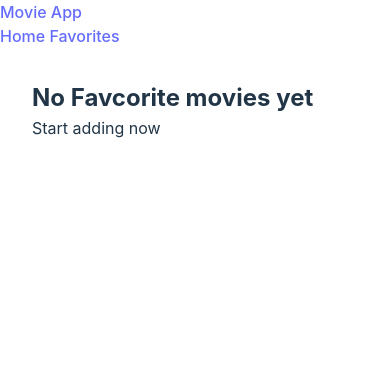
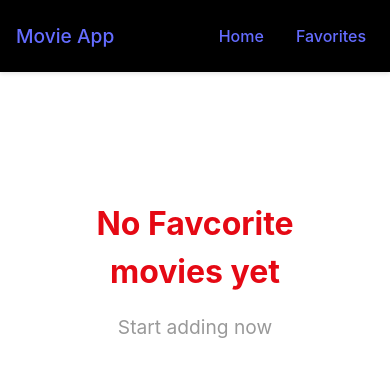
Before and after one commit to AffanA-1/ReactProjects, a React (Vite) app in the folder practiseProj_2/movieApp/movieApp/: page /favorites in a window 390 px wide. Shown: the top 376 px of the page. Built offline with nearby package versions, Linux system fonts and the light colour scheme.

Commit message:
Feat: Added basic Skeleton for Context

```diff
--- a/practiseProj_2/movieApp/movieApp/src/components/NavBar.jsx
+++ b/practiseProj_2/movieApp/movieApp/src/components/NavBar.jsx
@@ -1,5 +1,5 @@
 import { Link } from "react-router-dom";
-
+import '../css/Navbar.css'
 
 function NavBar (){
     return <nav className="navbar">
--- /dev/null
+++ b/practiseProj_2/movieApp/movieApp/src/css/Favorites.css
@@ -0,0 +1,51 @@
+.favorites {
+  padding: 2rem;
+  width: 100%;
+  box-sizing: border-box;
+}
+
+.favorites h2 {
+  margin-bottom: 2rem;
+  text-align: center;
+  font-size: 2.5rem;
+  color: #ffffff;
+  text-shadow: 2px 2px 4px rgba(0, 0, 0, 0.3);
+}
+
+.favorites-empty {
+  text-align: center;
+  padding: 4rem 2rem;
+  background-color: rgba(255, 255, 255, 0.05);
+  border-radius: 12px;
+  margin: 2rem auto;
+  max-width: 600px;
+}
+
+.favorites-empty h2 {
+  margin-bottom: 1rem;
+  font-size: 2rem;
+  color: #e50914;
+}
+
+.favorites-empty p {
+  color: #999;
+  font-size: 1.2rem;
+  line-height: 1.6;
+}
+
+
+/* Animation for new favorites being added */
+@keyframes fadeIn {
+  from {
+    opacity: 0;
+    transform: translateY(20px);
+  }
+  to {
+    opacity: 1;
+    transform: translateY(0);
+  }
+}
+
+.movies-grid > * {
+  animation: fadeIn 0.3s ease-out forwards;
+}
--- /dev/null
+++ b/practiseProj_2/movieApp/movieApp/src/css/Navbar.css
@@ -0,0 +1,47 @@
+.navbar {
+  background-color: #000000;
+  padding: 1rem 2rem;
+  display: flex;
+  justify-content: space-between;
+  align-items: center;
+  box-shadow: 0 2px 4px rgba(0, 0, 0, 0.1);
+}
+
+.navbar-brand {
+  font-size: 1.5rem;
+  font-weight: bold;
+}
+
+.navbar-links {
+  display: flex;
+  gap: 2rem;
+}
+
+.nav-link {
+  font-size: 1rem;
+  padding: 0.5rem 1rem;
+  border-radius: 4px;
+  transition: background-color 0.2s;
+}
+
+.nav-link:hover {
+  background-color: rgba(255, 255, 255, 0.1);
+}
+
+@media (max-width: 768px) {
+  .navbar {
+    padding: 1rem;
+  }
+
+  .navbar-brand {
+    font-size: 1.2rem;
+  }
+
+  .navbar-links {
+    gap: 1rem;
+  }
+
+  .nav-link {
+    padding: 0.5rem;
+  }
+}
--- a/practiseProj_2/movieApp/movieApp/src/pages/Favorites.jsx
+++ b/practiseProj_2/movieApp/movieApp/src/pages/Favorites.jsx
@@ -1,11 +1,10 @@
+import '../css/Favorites.css'
+
 function Favorites(){
     return <div className="favorites-empty">
         <h2>No Favcorite movies yet</h2>
         <p>Start adding now</p>
     </div>
-
-
-
 }
 
 
```
Also changed, not shown: practiseProj_2/movieApp/movieApp/src/context/MovieContext.jsx (added, +25 -0 lines), practiseProj_2/movieApp/movieApp/src/pages/Home.jsx (+5 -5 lines).
